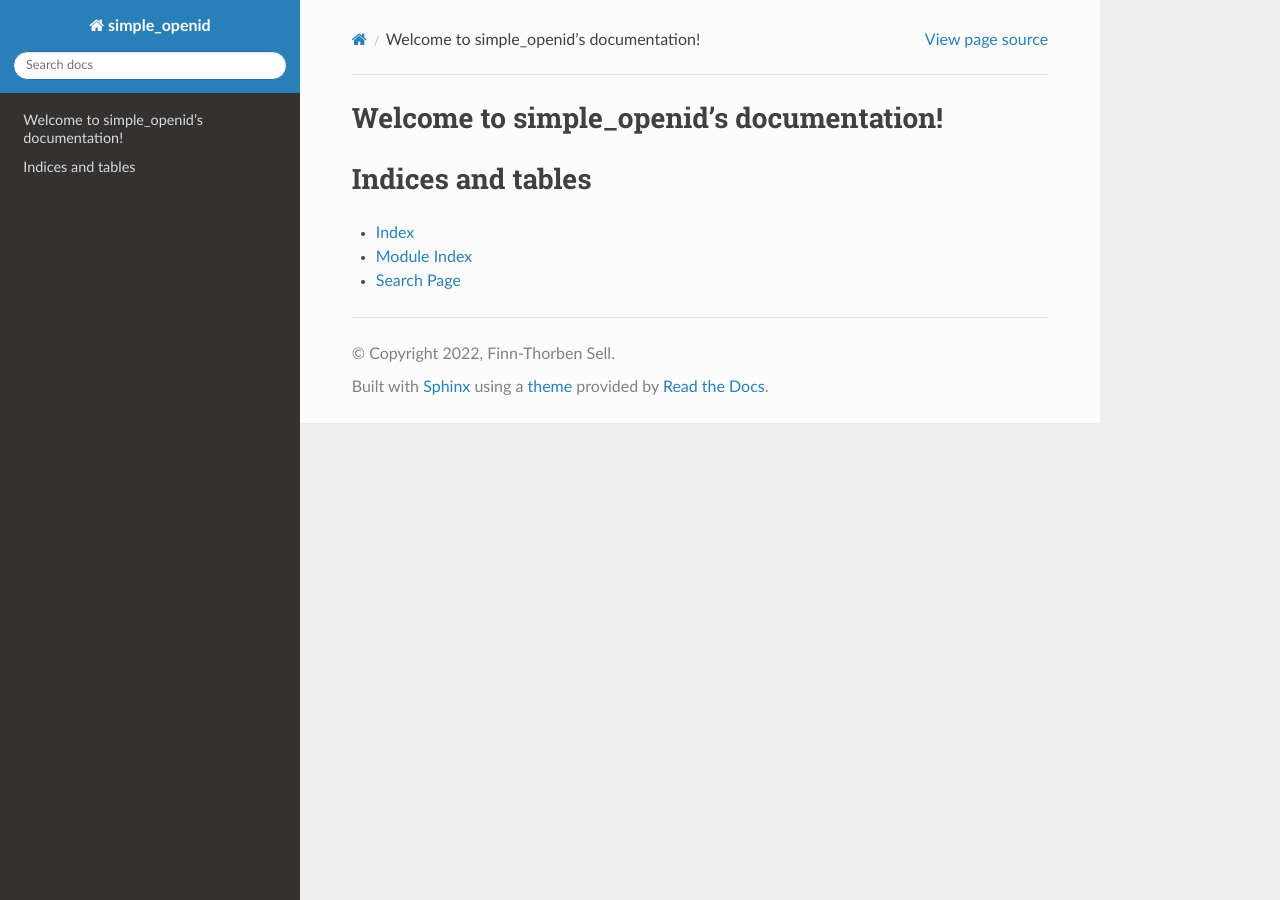
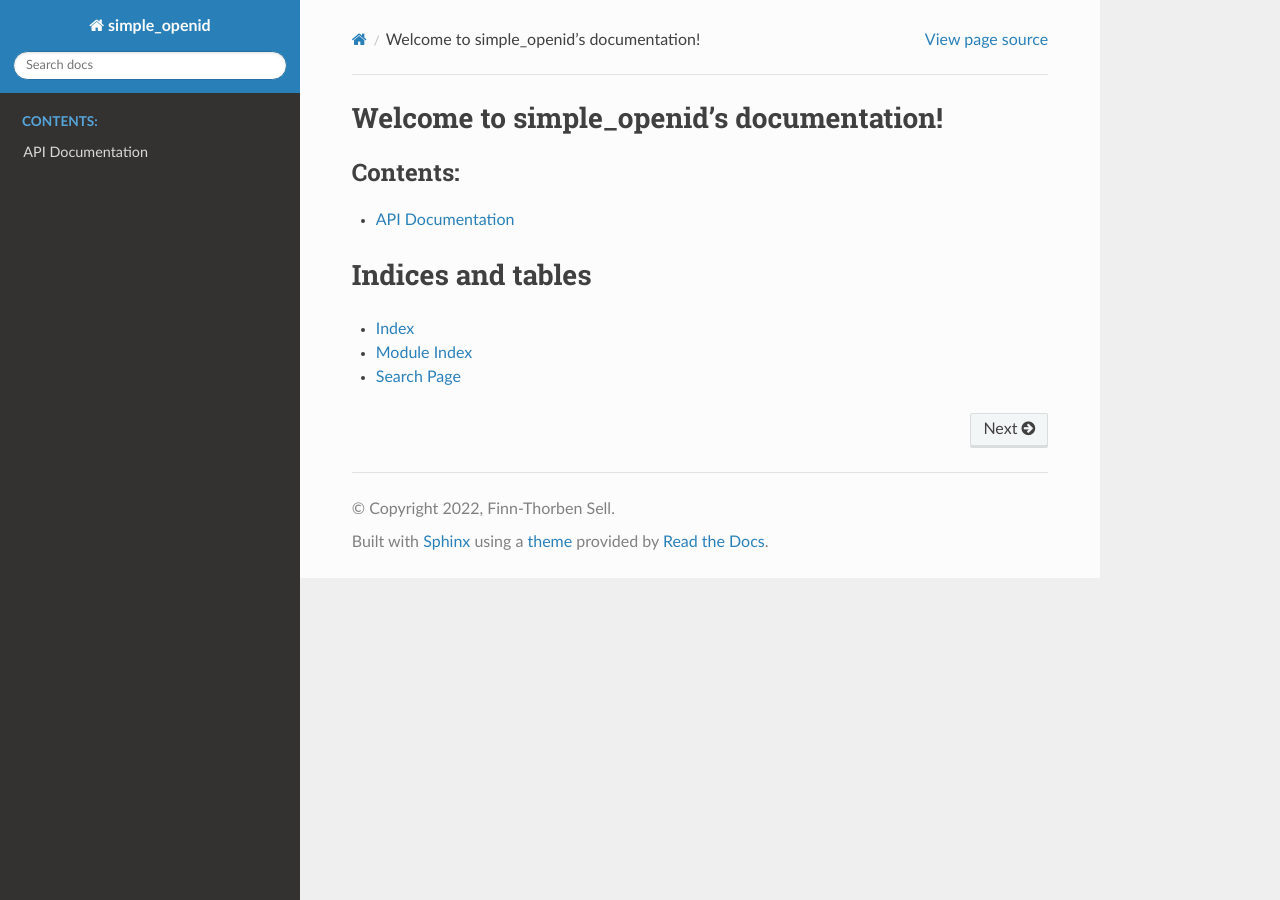
Before and after one commit to fsinfuhh/py_simple_openid_connect, a Sphinx documentation site: the page built from docs/index.rst, in a window 1280 px wide. Built offline with Sphinx 7.4.7 and the Read the Docs theme 2.0.0, drawn with Linux system fonts in a browser that asks for light colours; some of the changed lines change nothing that is shown.

Commit message:
setup basic api documentation generation

```diff
--- /dev/null
+++ b/docs/api.rst
@@ -0,0 +1,9 @@
+API Documentation
+=================
+
+.. autosummary::
+    :toctree: generated
+
+    simple_openid
+    simple_openid.data
+    simple_openid.discovery
--- a/docs/conf.py
+++ b/docs/conf.py
@@ -5,6 +5,12 @@
 
 # -- Project information -----------------------------------------------------
 # https://www.sphinx-doc.org/en/master/usage/configuration.html#project-information
+import sys
+from pathlib import Path
+
+BASE_PATH = Path(__file__).parent.parent
+sys.path.append(str(BASE_PATH / "src"))
+
 
 project = "simple_openid"
 copyright = "2022, Finn-Thorben Sell"
--- a/docs/index.rst
+++ b/docs/index.rst
@@ -10,6 +10,8 @@
    :maxdepth: 2
    :caption: Contents:
 
+   api
+
 
 
 Indices and tables
```
Also changed, not shown: 1 other file.
